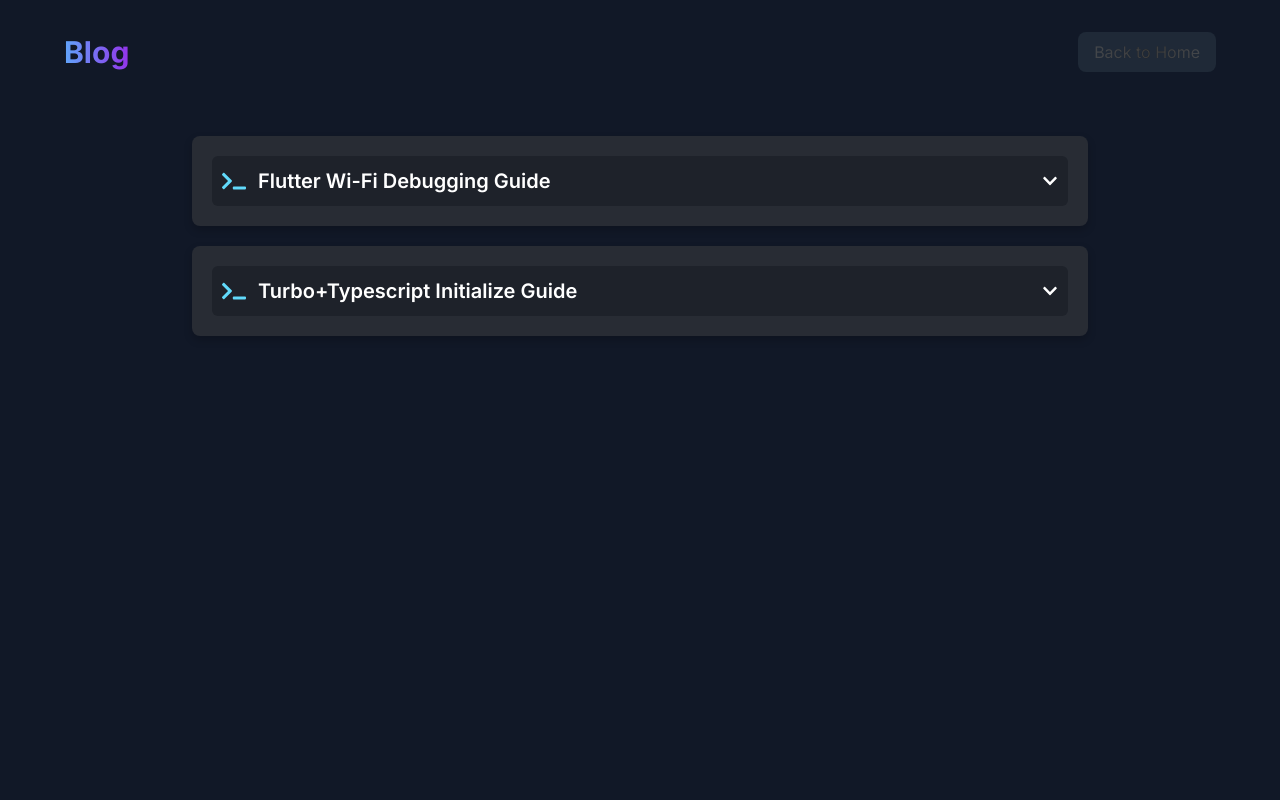
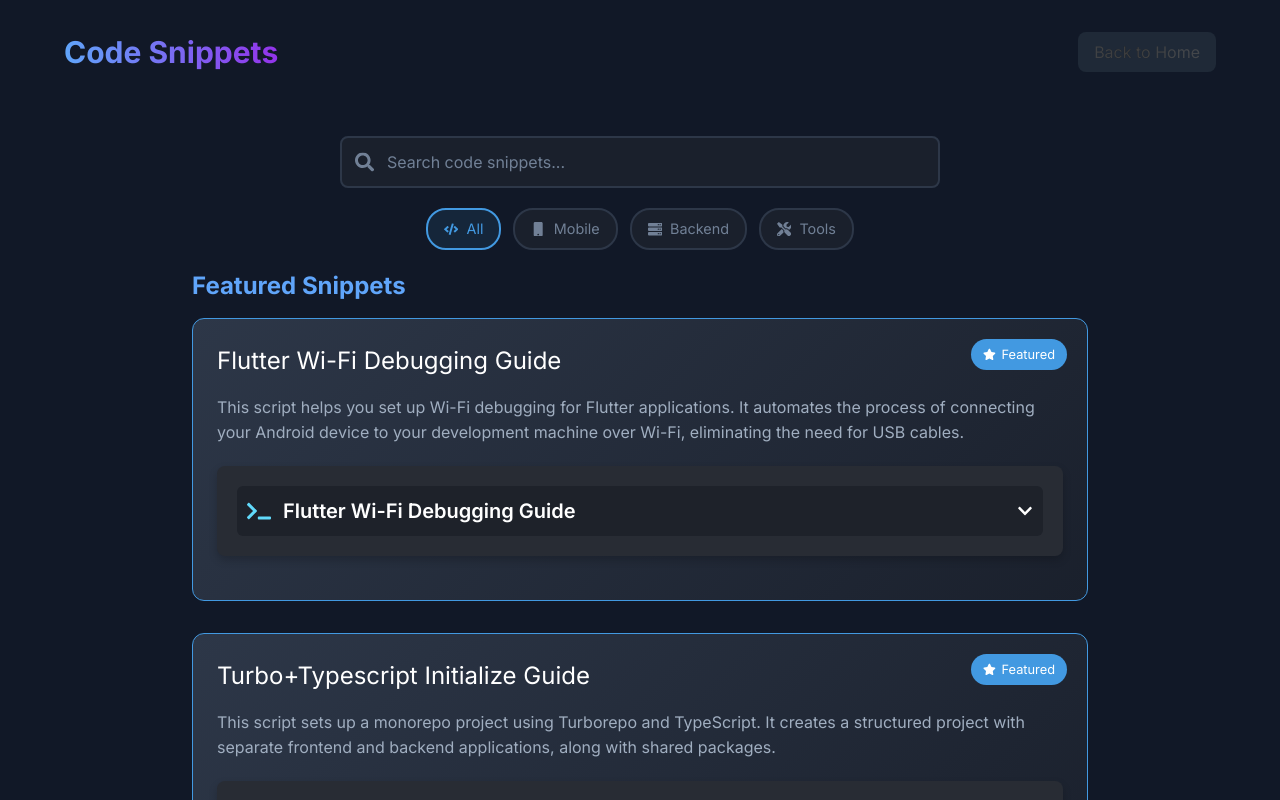
Before and after one commit to ibrahimsezer/ibrahimsezer.github.io, a React (Create React App) app in the folder client/: page /blog in a window 1280 px wide. Shown: the top 800 px of the page. Built offline with nearby package versions, Linux system fonts and the light colour scheme.

Commit message:
Add CategoryFilter, FeaturedCard, and SearchBar components; enhance Blog page with filtering and search functionality for code snippets

```diff
--- /dev/null
+++ b/client/src/components/basic-components/CategoryFilter.jsx
@@ -0,0 +1,59 @@
+import React from 'react';
+import { motion } from 'framer-motion';
+import { FaCode, FaMobile, FaServer, FaTools } from 'react-icons/fa';
+import styled from 'styled-components';
+
+const CategoryContainer = styled.div`
+  display: flex;
+  flex-wrap: wrap;
+  gap: 12px;
+  justify-content: center;
+  margin: 20px 0;
+`;
+
+const CategoryButton = styled(motion.button)`
+  display: flex;
+  align-items: center;
+  gap: 8px;
+  padding: 8px 16px;
+  border-radius: 20px;
+  border: 2px solid ${props => props.active ? '#4299e1' : '#2d3748'};
+  background-color: ${props => props.active ? 'rgba(66, 153, 225, 0.1)' : '#1a202c'};
+  color: ${props => props.active ? '#4299e1' : '#718096'};
+  font-size: 0.9rem;
+  cursor: pointer;
+  transition: all 0.3s ease;
+
+  &:hover {
+    border-color: #4299e1;
+    color: #4299e1;
+  }
+`;
+
+const categories = [
+  { id: 'all', label: 'All', icon: <FaCode /> },
+  { id: 'mobile', label: 'Mobile', icon: <FaMobile /> },
+  { id: 'backend', label: 'Backend', icon: <FaServer /> },
+  { id: 'tools', label: 'Tools', icon: <FaTools /> },
+];
+
+const CategoryFilter = ({ activeCategory, onCategoryChange }) => {
+  return (
+    <CategoryContainer>
+      {categories.map((category) => (
+        <CategoryButton
+          key={category.id}
+          active={activeCategory === category.id}
+          onClick={() => onCategoryChange(category.id)}
+          whileHover={{ scale: 1.05 }}
+          whileTap={{ scale: 0.95 }}
+        >
+          {category.icon}
+          {category.label}
+        </CategoryButton>
+      ))}
+    </CategoryContainer>
+  );
+};
+
+export default CategoryFilter;
--- /dev/null
+++ b/client/src/components/basic-components/FeaturedCard.jsx
@@ -0,0 +1,64 @@
+import React from 'react';
+import { motion } from 'framer-motion';
+import { FaStar } from 'react-icons/fa';
+import styled from 'styled-components';
+
+const FeaturedContainer = styled(motion.div)`
+  background: linear-gradient(135deg, #2d3748 0%, #1a202c 100%);
+  border-radius: 12px;
+  padding: 24px;
+  margin-bottom: 32px;
+  border: 1px solid #4299e1;
+  position: relative;
+  overflow: hidden;
+`;
+
+const FeaturedBadge = styled.div`
+  position: absolute;
+  top: 20px;
+  right: 20px;
+  background-color: #4299e1;
+  color: white;
+  padding: 6px 12px;
+  border-radius: 20px;
+  font-size: 0.8rem;
+  display: flex;
+  align-items: center;
+  gap: 6px;
+`;
+
+const Title = styled.h2`
+  color: #ffffff;
+  font-size: 1.5rem;
+  margin-bottom: 16px;
+  display: flex;
+  align-items: center;
+  gap: 12px;
+`;
+
+const Description = styled.p`
+  color: #a0aec0;
+  font-size: 1rem;
+  line-height: 1.6;
+  margin-bottom: 20px;
+`;
+
+const FeaturedCard = ({ title, description, children }) => {
+  return (
+    <FeaturedContainer
+      initial={{ opacity: 0, y: 20 }}
+      animate={{ opacity: 1, y: 0 }}
+      transition={{ duration: 0.5 }}
+    >
+      <FeaturedBadge>
+        <FaStar />
+        Featured
+      </FeaturedBadge>
+      <Title>{title}</Title>
+      <Description>{description}</Description>
+      {children}
+    </FeaturedContainer>
+  );
+};
+
+export default FeaturedCard;
--- /dev/null
+++ b/client/src/components/basic-components/SearchBar.jsx
@@ -0,0 +1,74 @@
+import React, { useState } from 'react';
+import { motion } from 'framer-motion';
+import { FaSearch } from 'react-icons/fa';
+import styled from 'styled-components';
+
+const SearchContainer = styled.div`
+  position: relative;
+  width: 100%;
+  max-width: 600px;
+  margin: 0 auto;
+`;
+
+const SearchInput = styled.input`
+  width: 100%;
+  padding: 12px 20px;
+  padding-left: 45px;
+  border-radius: 8px;
+  border: 2px solid #2d3748;
+  background-color: #1a202c;
+  color: #ffffff;
+  font-size: 1rem;
+  transition: all 0.3s ease;
+
+  &:focus {
+    outline: none;
+    border-color: #4299e1;
+    box-shadow: 0 0 0 3px rgba(66, 153, 225, 0.2);
+  }
+
+  &::placeholder {
+    color: #718096;
+  }
+`;
+
+const SearchIcon = styled.div`
+  position: absolute;
+  left: 15px;
+  top: 50%;
+  transform: translateY(-50%);
+  color: #718096;
+  font-size: 1.2rem;
+`;
+
+const SearchBar = ({ onSearch }) => {
+  const [searchTerm, setSearchTerm] = useState('');
+
+  const handleSearch = (e) => {
+    const value = e.target.value;
+    setSearchTerm(value);
+    onSearch(value);
+  };
+
+  return (
+    <SearchContainer>
+      <motion.div
+        initial={{ opacity: 0, y: -20 }}
+        animate={{ opacity: 1, y: 0 }}
+        transition={{ duration: 0.5 }}
+      >
+        <SearchIcon>
+          <FaSearch />
+        </SearchIcon>
+        <SearchInput
+          type="text"
+          placeholder="Search code snippets..."
+          value={searchTerm}
+          onChange={handleSearch}
+        />
+      </motion.div>
+    </SearchContainer>
+  );
+};
+
+export default SearchBar;
--- a/client/src/pages/Blog.js
+++ b/client/src/pages/Blog.js
@@ -1,25 +1,64 @@
-import React from 'react';
+import React, { useState, useMemo } from 'react';
 import { useNavigate } from 'react-router-dom';
 import { motion } from 'framer-motion';
 import { AnimatedShinyText } from '../components/magicui/animated-shiny-text.tsx';
 import { FaTerminal } from 'react-icons/fa';
 import ExpandableCodeCard from '../components/basic-components/ExpandableCodeCard';
+import SearchBar from '../components/basic-components/SearchBar';
+import CategoryFilter from '../components/basic-components/CategoryFilter';
+import FeaturedCard from '../components/basic-components/FeaturedCard';
 import { turbo_typescriptInitialize, flutterDebugCode } from '../lib/const';
 
 function Blog() {
   const navigate = useNavigate();
+  const [searchTerm, setSearchTerm] = useState('');
+  const [activeCategory, setActiveCategory] = useState('all');
+
   const goToHome = () => {
     navigate('/');
   };
 
+  const codeSnippets = [
+    {
+      id: 1,
+      title: "Flutter Wi-Fi Debugging Guide",
+      icon: <FaTerminal />,
+      code: flutterDebugCode,
+      language: "bash",
+      category: "mobile",
+      description: "This script helps you set up Wi-Fi debugging for Flutter applications. It automates the process of connecting your Android device to your development machine over Wi-Fi, eliminating the need for USB cables.",
+      isFeatured: true
+    },
+    {
+      id: 2,
+      title: "Turbo+Typescript Initialize Guide",
+      icon: <FaTerminal />,
+      code: turbo_typescriptInitialize,
+      language: "bash",
+      category: "tools",
+      description: "This script sets up a monorepo project using Turborepo and TypeScript. It creates a structured project with separate frontend and backend applications, along with shared packages.",
+      isFeatured: true
+    }
+  ];
 
+  const filteredSnippets = useMemo(() => {
+    return codeSnippets.filter(snippet => {
+      const matchesSearch = snippet.title.toLowerCase().includes(searchTerm.toLowerCase()) ||
+                          snippet.description.toLowerCase().includes(searchTerm.toLowerCase());
+      const matchesCategory = activeCategory === 'all' || snippet.category === activeCategory;
+      return matchesSearch && matchesCategory;
+    });
+  }, [searchTerm, activeCategory, codeSnippets]);
+
+  const featuredSnippets = filteredSnippets.filter(snippet => snippet.isFeatured);
+  const regularSnippets = filteredSnippets.filter(snippet => !snippet.isFeatured);
 
   return (
     <div className="bg-gray-900 text-white min-h-screen flex flex-col">
       <header className="py-8 px-4">
         <div className="max-w-6xl mx-auto flex justify-between items-center">
           <h1 className="text-3xl font-bold bg-clip-text text-transparent bg-gradient-to-r from-blue-400 to-purple-600">
-            Blog
+            Code Snippets
           </h1>
           <button
             onClick={goToHome}
@@ -37,20 +76,55 @@
             animate={{ opacity: 1, y: 0 }}
             transition={{ duration: 0.5 }}
           >
-            <ExpandableCodeCard
-              title="Flutter Wi-Fi Debugging Guide"
-              icon={<FaTerminal />}
-              code={flutterDebugCode}
-              language="bash"
-              description="This script helps you set up Wi-Fi debugging for Flutter applications. It automates the process of connecting your Android device to your development machine over Wi-Fi, eliminating the need for USB cables. The script checks for ADB installation, lists connected devices, and guides you through the connection process."
+            <SearchBar onSearch={setSearchTerm} />
+            <CategoryFilter
+              activeCategory={activeCategory}
+              onCategoryChange={setActiveCategory}
             />
-            <ExpandableCodeCard
-              title="Turbo+Typescript Initialize Guide"
-              icon={<FaTerminal />}
-              code={turbo_typescriptInitialize}
-              language="bash"
-              description="This script sets up a monorepo project using Turborepo and TypeScript. It creates a structured project with separate frontend (Vite + React + TypeScript) and backend (Express + TypeScript) applications, along with shared packages. The script handles all the necessary configurations for a modern development environment."
-            />
+
+            {featuredSnippets.length > 0 && (
+              <div className="mb-8">
+                <h2 className="text-2xl font-bold mb-4 text-blue-400">Featured Snippets</h2>
+                {featuredSnippets.map(snippet => (
+                  <FeaturedCard
+                    key={snippet.id}
+                    title={snippet.title}
+                    description={snippet.description}
+                  >
+                    <ExpandableCodeCard
+                      title={snippet.title}
+                      icon={snippet.icon}
+                      code={snippet.code}
+                      language={snippet.language}
+                      description={snippet.description}
+                    />
+                  </FeaturedCard>
+                ))}
+              </div>
+            )}
+
+            {regularSnippets.length > 0 && (
+              <div>
+                <h2 className="text-2xl font-bold mb-4 text-blue-400">All Snippets</h2>
+                {regularSnippets.map(snippet => (
+                  <ExpandableCodeCard
+                    key={snippet.id}
+                    title={snippet.title}
+                    icon={snippet.icon}
+                    code={snippet.code}
+                    language={snippet.language}
+                    description={snippet.description}
+                  />
+                ))}
+              </div>
+            )}
+
+            {filteredSnippets.length === 0 && (
+              <div className="text-center py-12">
+                <h3 className="text-xl text-gray-400">No code snippets found</h3>
+                <p className="text-gray-500">Try adjusting your search or category filter</p>
+              </div>
+            )}
           </motion.div>
         </div>
       </main>
```
Also changed, not shown: 1 other file (tests, documents, lock files or other folders).
